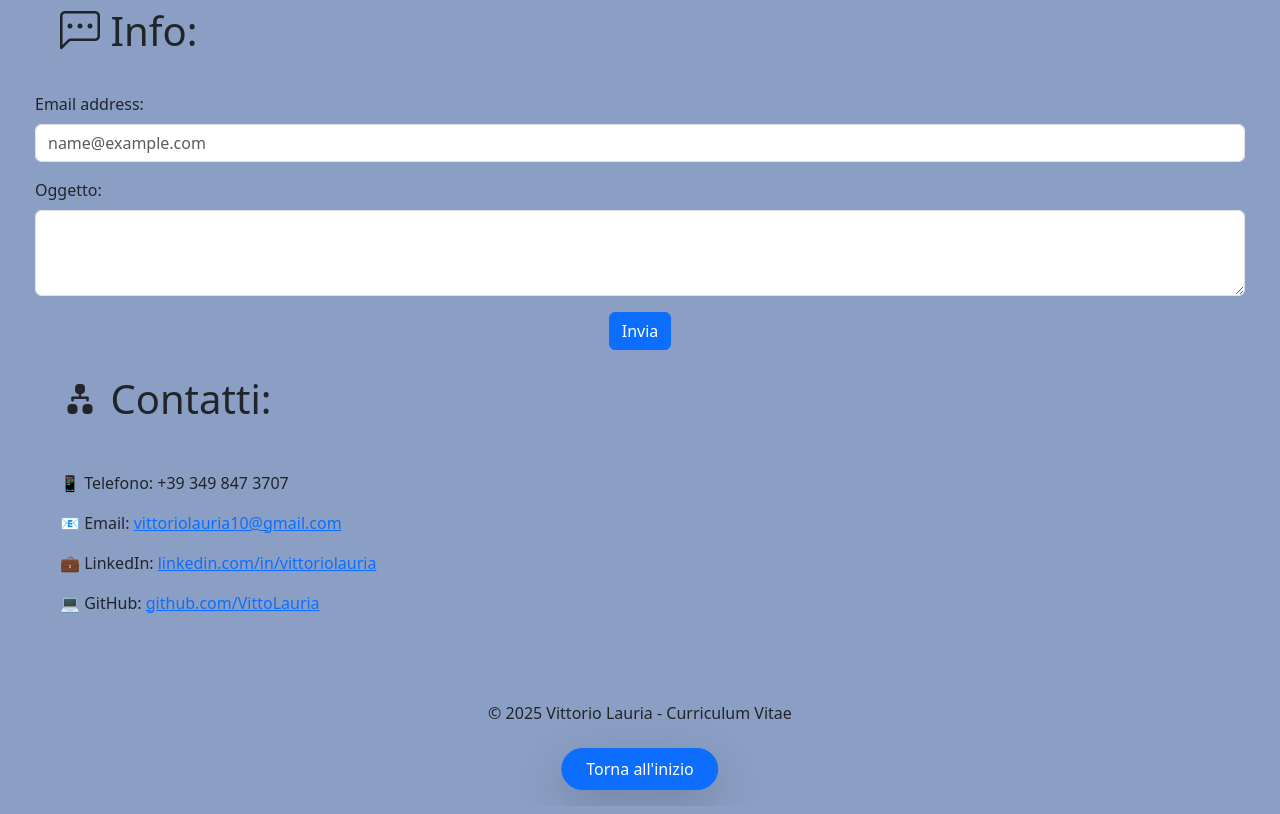
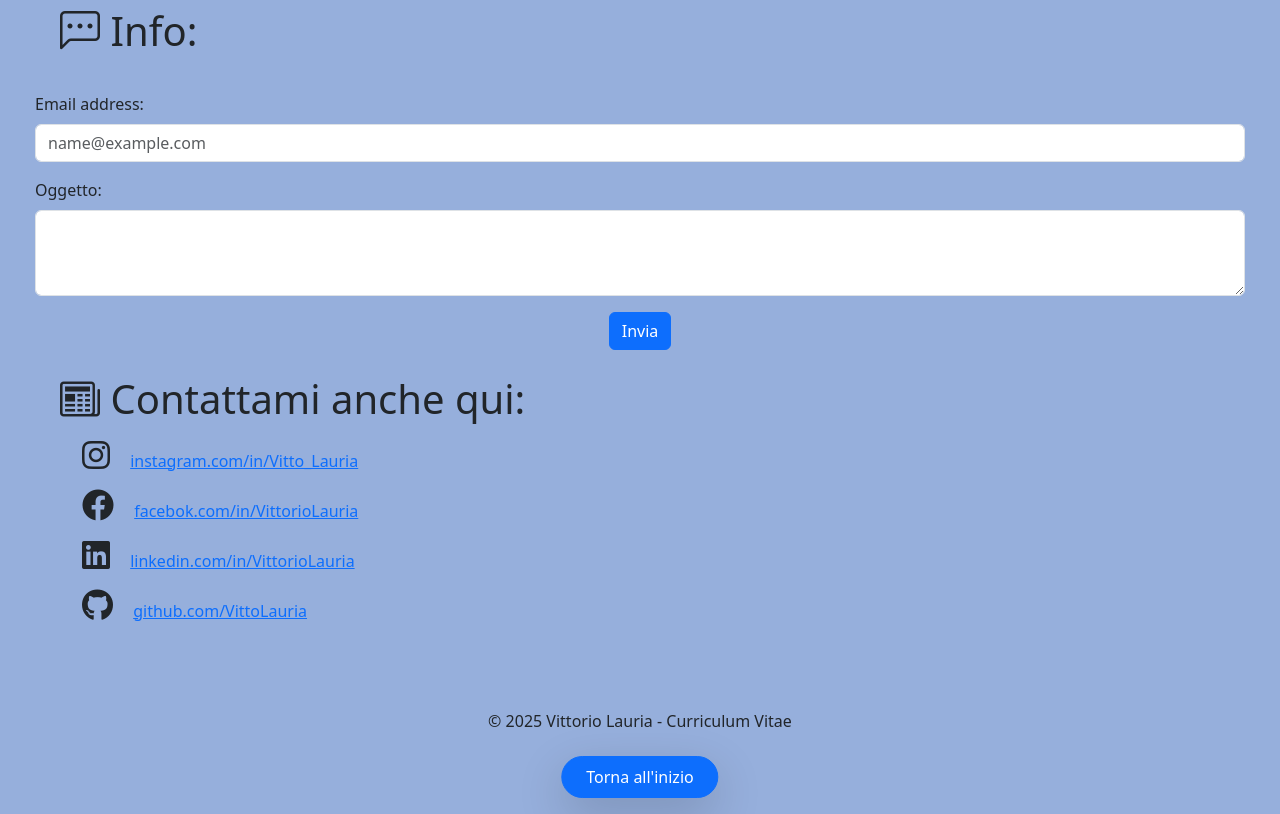
Before and after one commit to VittoLauria/VittoLauria.github.io, a plain HTML site: page index.html in a window 1280 px wide. Shown: the part 4082-4896 px from the top of the page. Drawn offline with nearby package versions, Linux system fonts and the light colour scheme; a web font is replaced by a local one.

Commit message:
finito vero

```diff
--- a/index.html
+++ b/index.html
@@ -390,14 +390,13 @@
   </div>
 </form>
                     <section id="contatti">
-                        <h1><i class="bi bi-diagram-2-fill"></i> Contatti:</h1>
-                        <p class="mt-5">📱 Telefono: +39 349 847 3707</p>
-                        <p>📧 Email: <a href="mailto:vittoriolauria10@gmail.com">vittoriolauria10@gmail.com</a></p>
-                        <p>💼 LinkedIn: <a href="https://www.linkedin.com/in/vittoriolauria"
-                                target="_blank">linkedin.com/in/vittoriolauria</a></p>
-                        <p>💻 GitHub: <a href="https://github.com/VittoLauria"
-                                target="_blank">github.com/VittoLauria</a>
-                        </p>
+                <h1> <i class="bi bi-newspaper mb-2"></i> Contattami anche qui:</h1>
+                <div class="container mt-3">
+      <p><i class="fab fa-instagram fa-2x me-3"></i> <a href="https://www.instagram.com/vitto_lauria/">instagram.com/in/Vitto_Lauria</a></p>
+      <p><i class="fa-brands fa-facebook fa-2x me-3"></i> <a href="https://www.facebook.com/vittorio.lauria.7/">facebok.com/in/VittorioLauria</a></p>
+      <p><i class="fab fa-linkedin fa-2x me-3"></i> <a href="https://www.linkedin.com/in/vittorio-lauria-977891264/">linkedin.com/in/VittorioLauria</a></p>
+      <p><i class="fab fa-github fa-2x me-3"></i> <a href="github.com/VittoLauria">github.com/VittoLauria</a></p>
+      </div>
         </section>
 
     </main>
--- a/style.css
+++ b/style.css
@@ -3,8 +3,8 @@ body {
     margin: 20px;
     padding: 10px;
     line-height: 3;
-    font-size: 30px;
-    background-color: #8b9fc5 !important;
+    font-size: 50px;
+    background-color: #96afdc !important;
 
 }
 .card {
@@ -52,8 +52,6 @@ nav a {
 section {
     padding: 5px;
     margin: 20px;
-    background-color:
-
 }
 
 div {
```
